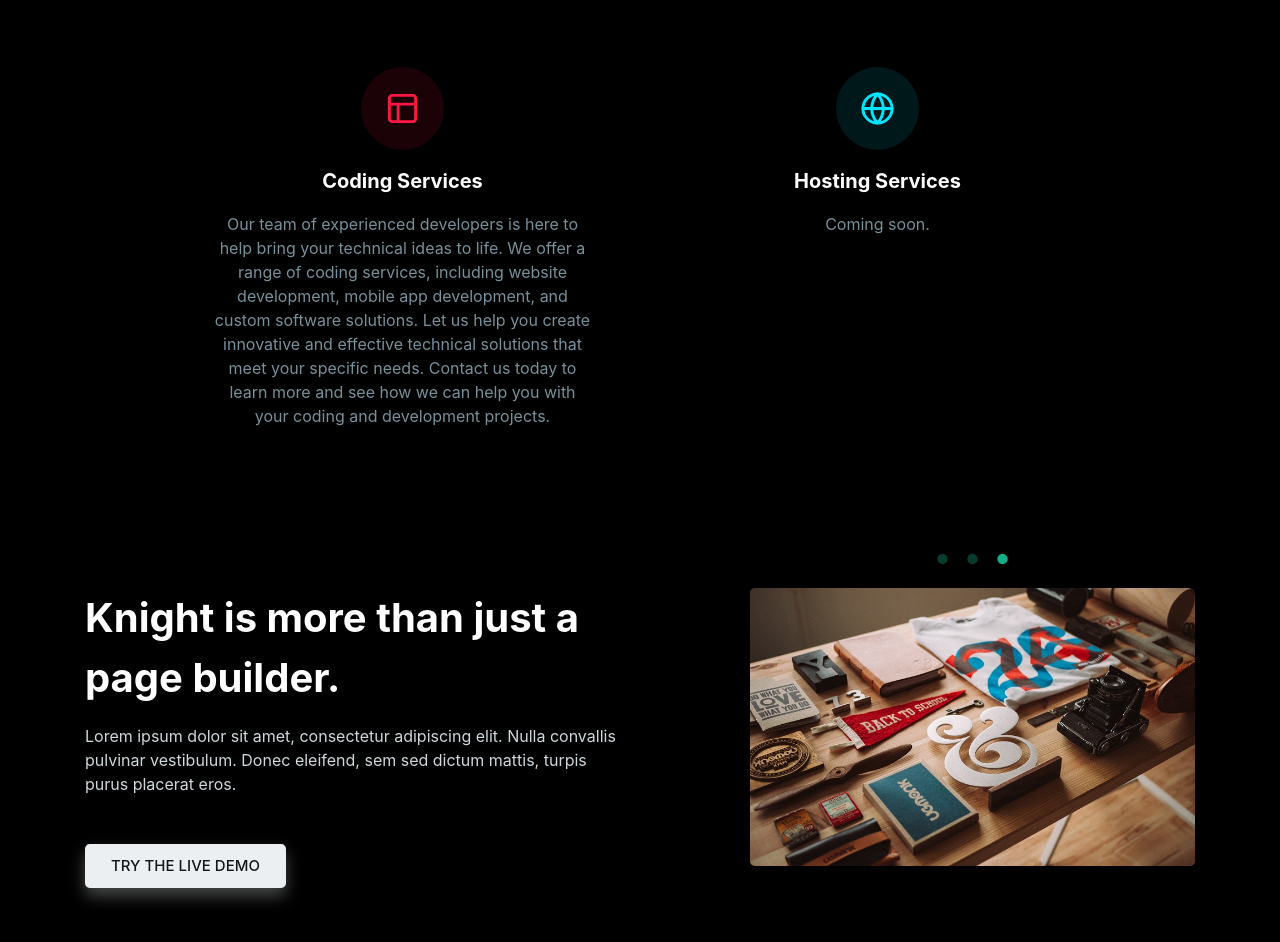
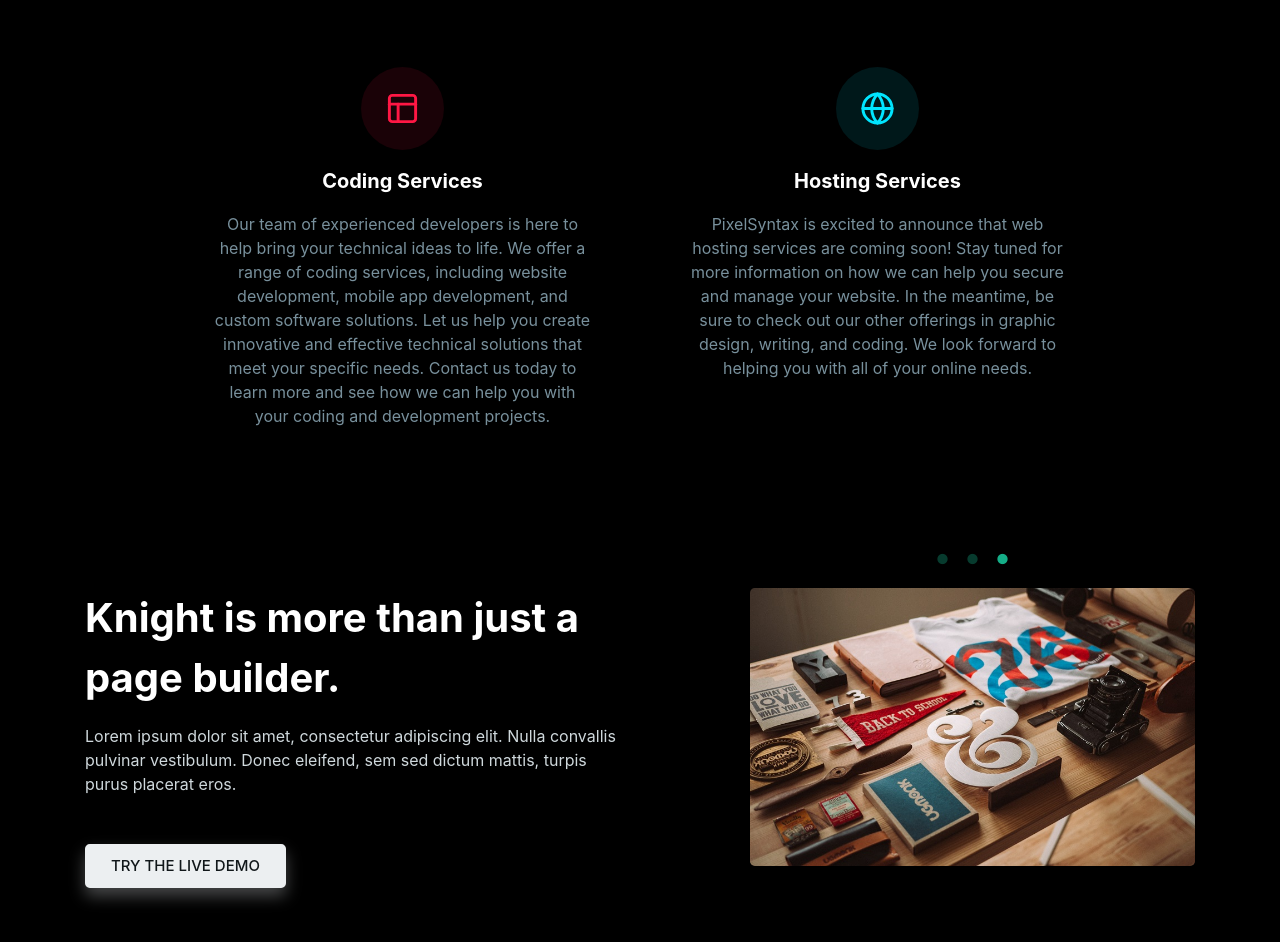
Before and after one commit to BlockchainBaron1/blockchainbaron1.github.io, a plain HTML site: page index.html in a window 1280 px wide. Shown: the part 1827-2769 px from the top of the page. Drawn offline with nearby package versions, Linux system fonts and the light colour scheme; a web font is replaced by a local one.

Commit message:
Update index.html

```diff
--- a/index.html
+++ b/index.html
@@ -134,7 +134,10 @@
                             </div>
                         </div>
                         <h5>Hosting Services</h5>
-                        <p class="text-muted">Coming soon.</p>
+                        <p class="text-muted">PixelSyntax is excited to announce that web hosting services are coming soon!
+                            Stay tuned for more information on how we can help you secure and manage your website.
+                            In the meantime, be sure to check out our other offerings in graphic design, writing, and coding.
+                            We look forward to helping you with all of your online needs.</p>
                     </div>
                 </div>
             </div>
```
